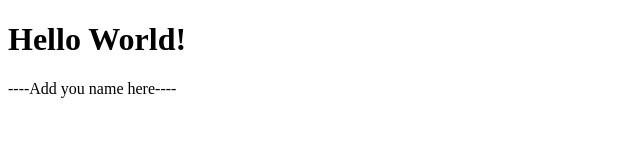
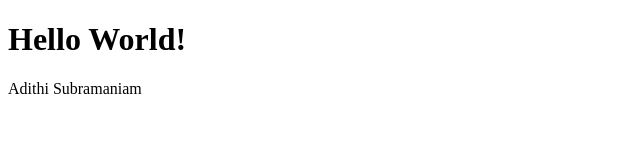
Before and after one commit to DS4200-S23-Class/ic-01-asub990, a plain HTML site: page index.html in a window 1280 px wide. Shown: the full height of the page, 0-640 px from the left. Drawn offline with Linux system fonts and the light colour scheme.

Commit message:
added my name to the html file

```diff
--- a/index.html
+++ b/index.html
@@ -6,7 +6,7 @@
 
 <p>
 
-----Add you name here----
+Adithi Subramaniam
 
 </p>
 
```
